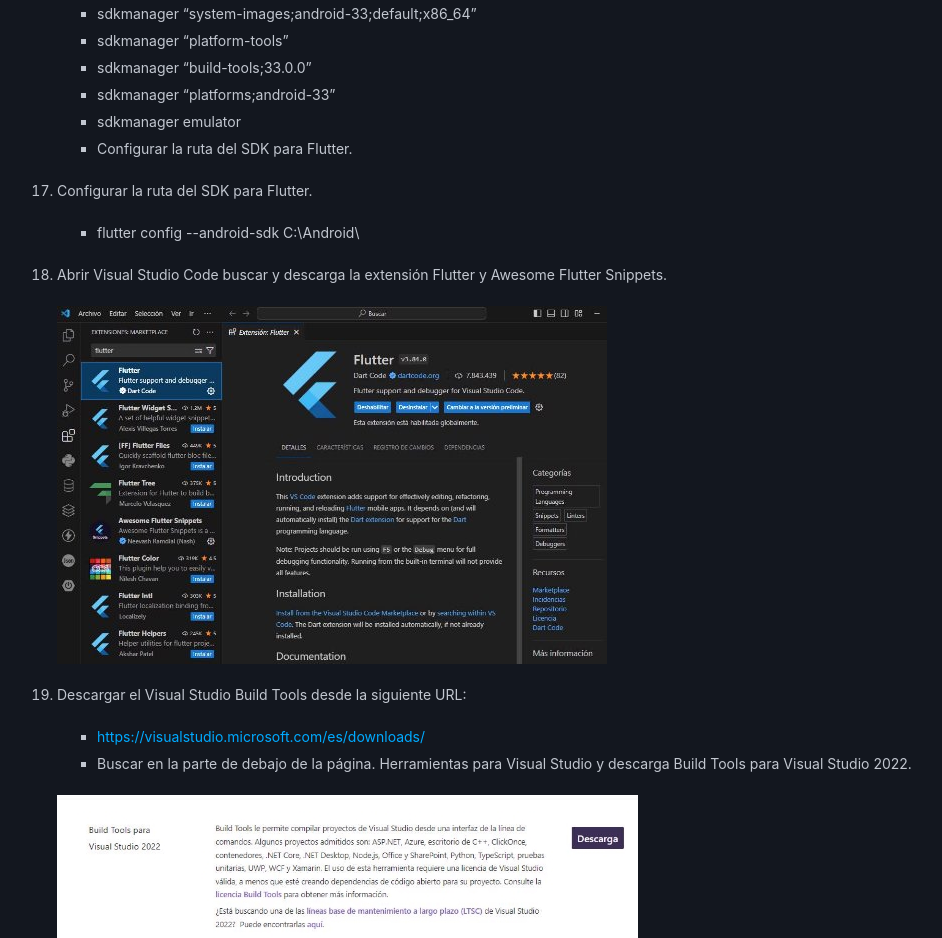
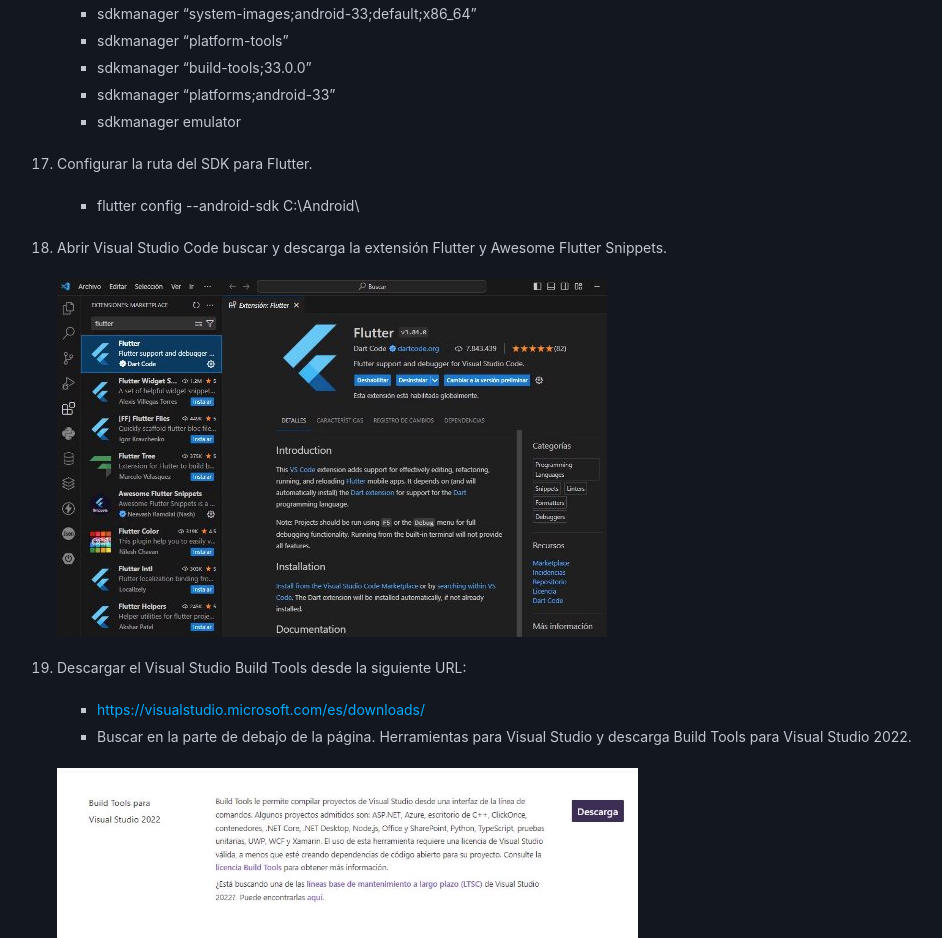
Before and after one commit to jcuicas/instalarFlutter, a plain HTML site: page index.html in a window 1280 px wide. Shown: the part 6007-6945 px from the top of the page, without its empty margins (23-965 px from the left). Drawn offline with Linux system fonts and the light colour scheme; a script that the page names is missing.

Commit message:
segundo commit

```diff
--- a/index.html
+++ b/index.html
@@ -478,7 +478,6 @@
 				<li>sdkmanager “build-tools;33.0.0”</li>
 				<li>sdkmanager “platforms;android-33”</li>
 				<li>sdkmanager emulator</li>
-	  <li>Configurar la ruta del SDK para Flutter.</li>
 			</ul>
 		</li>
 		<li>
```
Also changed, not shown: 1 other file. Lines whose indentation alone changed are shown as unchanged.
